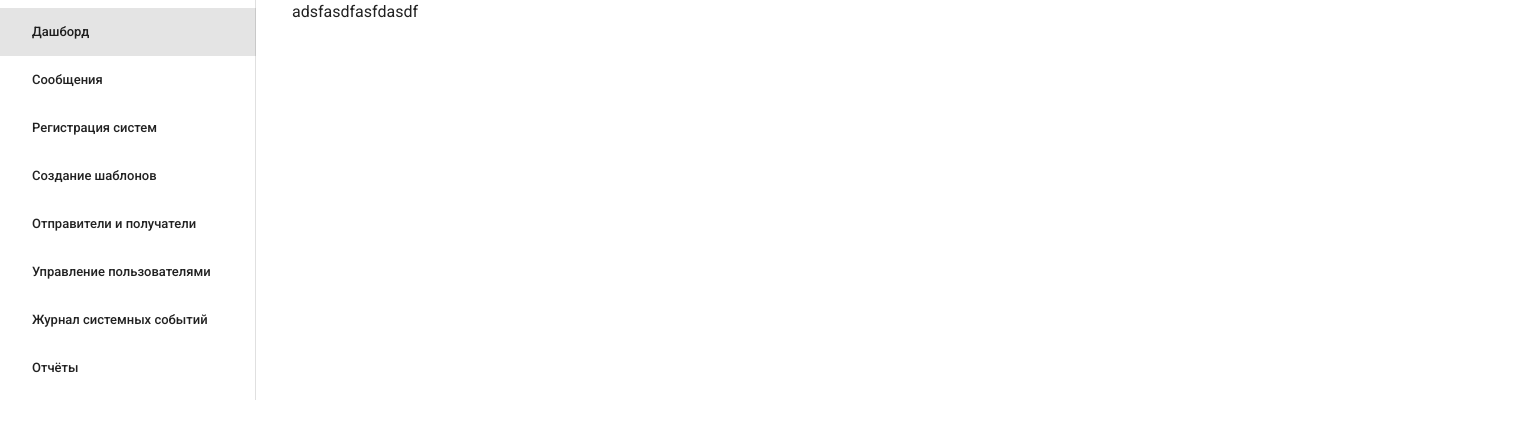
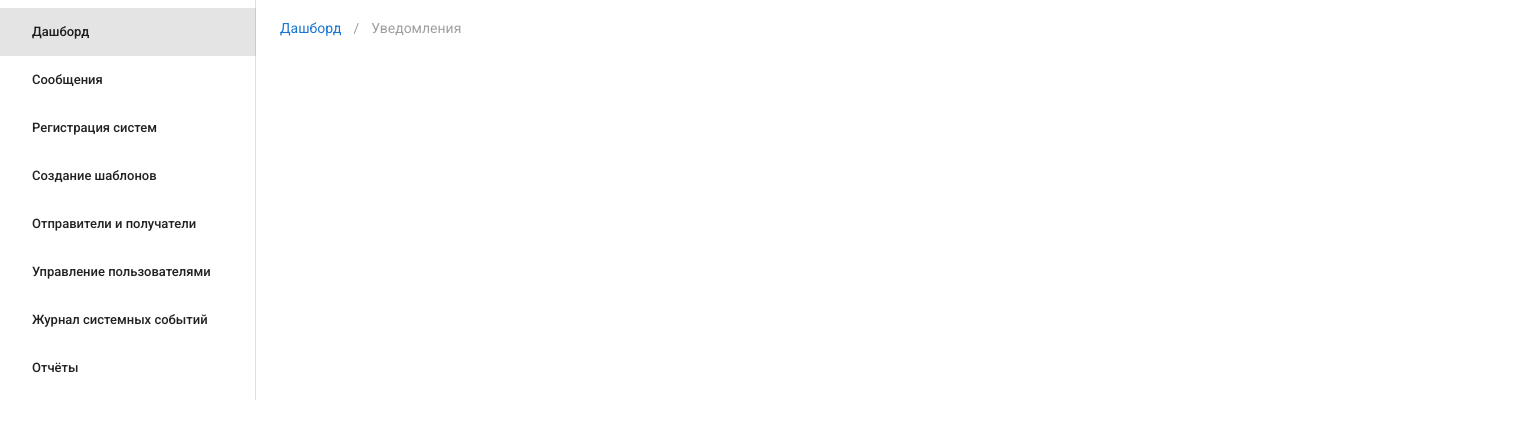
Before and after one commit to Kira3228/gateway-front, a Vue app: page /dash/alerts in a window 1280 px wide. Shown: the top 438 px of the page, 1536 px wide, since content can reach past the window. Built offline with nearby package versions, Linux system fonts and the light colour scheme.

Commit message:
переделал навигацию по breadcrumbs

```diff
--- a/src/App.vue
+++ b/src/App.vue
@@ -9,5 +9,4 @@
 export default {};
 </script>
 
-<style>
-</style>
+<style></style>
--- a/src/layout/Layout.vue
+++ b/src/layout/Layout.vue
@@ -1,28 +1,83 @@
 <template>
   <div class="tw-flex">
-    <menu-vue @menu-click="handleMenuItemClick"></menu-vue>
-    <v-breadcrumbs></v-breadcrumbs>
-    adsfasdfasfdasdf
+    <menu-vue></menu-vue>
+    <div class="tw-flex tw-flex-col tw-min-w-full">
+      <v-breadcrumbs :items="breadcrumbs" divider="/">
+        <template v-slot:item="{ item }">
+          <v-breadcrumbs-item
+            :exact="item.exact"
+            :to="item.href"
+            :disabled="item.disabled"
+          >
+            {{ item.text }}
+          </v-breadcrumbs-item>
+        </template>
+      </v-breadcrumbs>
+    </div>
   </div>
 </template>
 
-  <script lang="ts">
+<script lang="ts">
 import MenuVue from "@/shared/UI/Menu/Menu2.vue";
+import { TBreadcrumbs } from "@/store/breadcrumbs/breadcrumbs.store";
 import Vue from "vue";
+
 export default Vue.extend({
   name: `Layout`,
   components: { MenuVue },
   data() {
     return {
-      items: [],
+      fullPath: this.$route.fullPath as string,
     };
   },
+  computed: {
+    items(): TBreadcrumbs[] {
+      return this.$store.state.breadcrumbsStore.breadcrumbs;
+    },
+    test(): string {
+      return this.$route.fullPath;
+    },
+    breadcrumbs() {
+      console.log(this.$route.matched);
+
+      return this.$route.matched
+        .filter((route) => route.meta && route.meta.breadcrumb)
+        .map((route, index, arr) => ({
+          text: route.meta.breadcrumb,
+          href: route.path,
+          disabled: index === arr.length - 1,
+          exact: true,
+        }));
+    },
+  },
+
   methods: {
-    handleMenuItemClick(route: string) {
-      this.$store.commit(`breadcrumbsStore/SET_BREADCRUMBS`, route);
-      console.log(`Роут ${route}`);
+    handleMenuItemClick(payload: { to: string; title: string }) {
+      const { to, title } = payload;
+      if (to && title) {
+        this.$store.commit(`breadcrumbsStore/SET_BREADCRUMBS`, {
+          title: title,
+          disabled: false,
+          to: to,
+          text: title,
+        });
+      }
+      console.log(this.items);
+    },
+    handleBreadcrumbClick(item: TBreadcrumbs) {
+      const index = this.items.findIndex((b: TBreadcrumbs) => b.to === item.to);
+      if (index !== -1) {
+        this.$store.commit(`breadcrumbsStore/REMOVE_FROM_INDEX`, index);
+      }
+    },
+    routerHandler() {},
+  },
+  watch: {
+    test: {
+      handler() {
+        this.routerHandler();
+      },
     },
   },
 });
 </script>
-</template>
--- a/src/router/index.ts
+++ b/src/router/index.ts
@@ -16,20 +16,27 @@ const routes: Array<RouteConfig> = [
       {
         path: `dash`,
         name: `dash`,
+        meta: { breadcrumb: `Дашборд` },
         children: [
           {
             path: 'stats',
             name: `stats`,
+            meta: { breadcrumb: `Статистика` },
+
             component: MessageList
           },
           {
             path: 'charts',
             name: `charts`,
+            meta: { breadcrumb: `Графики` },
+
             component: MessageList
           },
           {
             path: 'alerts',
             name: `alerts`,
+            meta: { breadcrumb: `Уведомления` },
+
             component: MessageList
           },
         ]
--- a/src/store/breadcrumbs/breadcrumbs.store.ts
+++ b/src/store/breadcrumbs/breadcrumbs.store.ts
@@ -1,14 +1,14 @@
-import { Module, MutationTree } from "vuex"
+import { GetterTree, Module, MutationTree } from "vuex"
 import { RootState } from ".."
 
 const state: InitialState = {
-  breadcrubms: []
+  breadcrumbs: []
 }
 
 type InitialState = {
-  breadcrubms: TBreadcrumbs[]
+  breadcrumbs: TBreadcrumbs[]
 }
-type TBreadcrumbs = {
+export type TBreadcrumbs = {
   href: string,
   text: string | number,
   to: string | object,
@@ -17,13 +17,23 @@ type TBreadcrumbs = {
 
 const mutations: MutationTree<InitialState> = {
   SET_BREADCRUMBS(state: InitialState, newBreadcrumbs: TBreadcrumbs) {
-    if (!state.breadcrubms.includes(newBreadcrumbs)) {
-      state.breadcrubms = [...state.breadcrubms, newBreadcrumbs]
-      console.log(`newBreadcrumbs`, newBreadcrumbs.title);
+    const exists = state.breadcrumbs.some(b => b.to === newBreadcrumbs.to)
+    if (!exists) {
+      state.breadcrumbs = [...state.breadcrumbs, newBreadcrumbs]
     }
+  },
+  RESET_BREADCRUMBS(state: InitialState) {
+    state.breadcrumbs = []
+  },
+  REMOVE_FROM_INDEX(state: InitialState, index: number) {
+    state.breadcrumbs = state.breadcrumbs.slice(0, index + 1)
   }
 }
 
+const getters: GetterTree<InitialState, RootState> = {
+  getBreadCrumbs: (state) => {
+  }
+}
 const breadcrumbsStore: Module<InitialState, RootState> = {
   namespaced: true,
   state,
```
